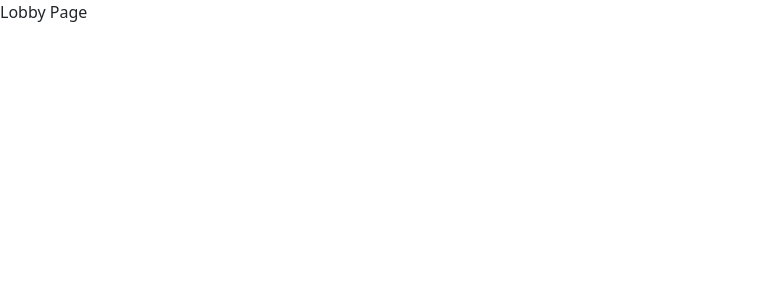
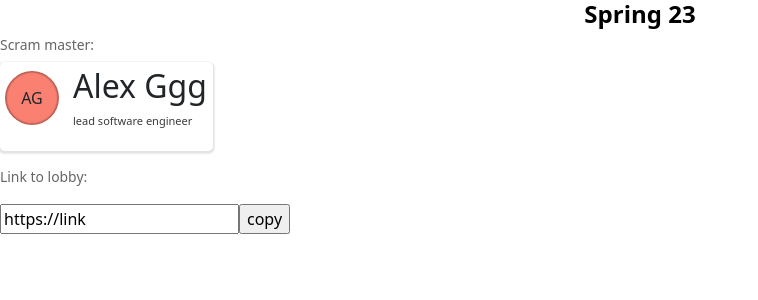
Before and after one commit to Yeeeeee1/pointing-poker, a React (Create React App) app in the folder pointing-poker/: page /lobby in a window 1280 px wide. Shown: the top 300 px of the page, without its empty margins (0-758 px from the left). Built offline with nearby package versions, Linux system fonts and the light colour scheme.

Commit message:
feat: lobby page base structure & memberCard

```diff
--- a/pointing-poker/src/components/LobbyPage/LobbyPage.tsx
+++ /dev/null
@@ -1,5 +0,0 @@
-import React, { ReactElement } from "react";
-
-const LobbyPage = (): ReactElement => <div>Lobby Page</div>;
-
-export default LobbyPage;
--- /dev/null
+++ b/pointing-poker/src/components/MemberCard/MemberCard.tsx
@@ -0,0 +1,26 @@
+import React, { ReactElement } from "react";
+import "./memberCard.scss";
+import createDefaultCardImage from "../../shared/helperFunctions/createDefaultCardImage";
+
+const MemberCard = (): ReactElement => {
+  const name = "Alex Ggg";
+  const position = "lead software engineer";
+
+  return (
+    <figure className="member-card">
+      {true ? (
+        <p className="member-card__image member-card__image_default">
+          {createDefaultCardImage(name)}
+        </p>
+      ) : (
+        <img className="member-card__image" src="" alt="" />
+      )}
+      <figcaption>
+        <h6 className="member-card__title">{name}</h6>
+        <p className="member-card__position">{position}</p>
+      </figcaption>
+    </figure>
+  );
+};
+
+export default MemberCard;
--- /dev/null
+++ b/pointing-poker/src/components/MemberCard/memberCard.scss
@@ -0,0 +1,35 @@
+.member-card {
+  display: flex;
+  align-items: center;
+  column-gap: 0.56rem;
+  box-shadow: 0 0.078rem 0.1rem 0.1rem rgba(0, 0, 0, 0.112);
+  border-radius: 0.3rem;
+  width: max-content;
+  padding: 0.3rem 0.4rem 0.3rem 0;
+
+  &__image {
+    display: flex;
+    justify-content: center;
+    align-items: center;
+    width: 4rem;
+    height: 4rem;
+    border-radius: 50%;
+    border: 0.34rem #fff solid;
+    box-shadow: 0 0 0.1rem 0.1rem rgba(0, 0, 0, 0.3) inset;
+
+    &_default {
+      background-color: salmon;
+    }
+  }
+
+  &__title {
+    font-size: 2rem;
+    font-weight: 300;
+  }
+
+  &__position {
+    font-size: 0.69rem;
+    font-weight: 400;
+    color: #3a3a3a;
+  }
+}
--- /dev/null
+++ b/pointing-poker/src/components/Pages/LobbyPage/LobbyInfo/LobbyInfo.tsx
@@ -0,0 +1,21 @@
+import React, { ReactElement } from "react";
+import MemberCard from "../../../MemberCard/MemberCard";
+import "./lobbyInfo.scss";
+
+const LobbyInfo = (): ReactElement => (
+  <div>
+    <h3 className="lobby__title">Spring 23</h3>
+    <div>
+      <h5 className="lobby-info__title">Scram master:</h5>
+      <MemberCard />
+      <p className="lobby-info__title">Link to lobby:</p>
+      <div>
+        <input type="text" value="https://link" />
+        <input type="button" value="copy" />
+      </div>
+    </div>
+    <div className="lobby-info__controls" />
+  </div>
+);
+
+export default LobbyInfo;
--- /dev/null
+++ b/pointing-poker/src/components/Pages/LobbyPage/LobbyInfo/lobbyInfo.scss
@@ -0,0 +1,7 @@
+.lobby-info {
+  &__title {
+    font-size: 0.87rem;
+    font-weight: 500;
+    color: #656565;
+  }
+}
--- /dev/null
+++ b/pointing-poker/src/components/Pages/LobbyPage/LobbyPage.tsx
@@ -0,0 +1,11 @@
+import React, { ReactElement } from "react";
+import "./lobbyPage.scss";
+import LobbyInfo from "./LobbyInfo/LobbyInfo";
+
+const LobbyPage = (): ReactElement => (
+  <section>
+    <LobbyInfo />
+  </section>
+);
+
+export default LobbyPage;
--- /dev/null
+++ b/pointing-poker/src/components/Pages/LobbyPage/lobbyPage.scss
@@ -0,0 +1,8 @@
+.lobby {
+  &__title {
+    text-align: center;
+    font-size: 1.5rem;
+    color: #000;
+    font-weight: 700;
+  }
+}
--- /dev/null
+++ b/pointing-poker/src/shared/helperFunctions/createDefaultCardImage.ts
@@ -0,0 +1,5 @@
+const createDefaultCardImage = (name: string): string =>
+  name.slice(0, 1) +
+  ((name.split(" ")[1] && name.split(" ")[1].slice(0, 1)) || "");
+
+export default createDefaultCardImage;
```
Also changed, not shown: pointing-poker/src/shared/globalVariables.ts (+4 -4 lines), pointing-poker/src/components/Pages/ErrorPage/ErrorPage.tsx (renamed from pointing-poker/src/components/ErrorPage/ErrorPage.tsx), pointing-poker/src/components/Pages/GamePage/GamePage.tsx (renamed from pointing-poker/src/components/GamePage/GamePage.tsx), pointing-poker/src/components/Pages/MainPage/Main.tsx (renamed from pointing-poker/src/components/MainPage/Main.tsx).
